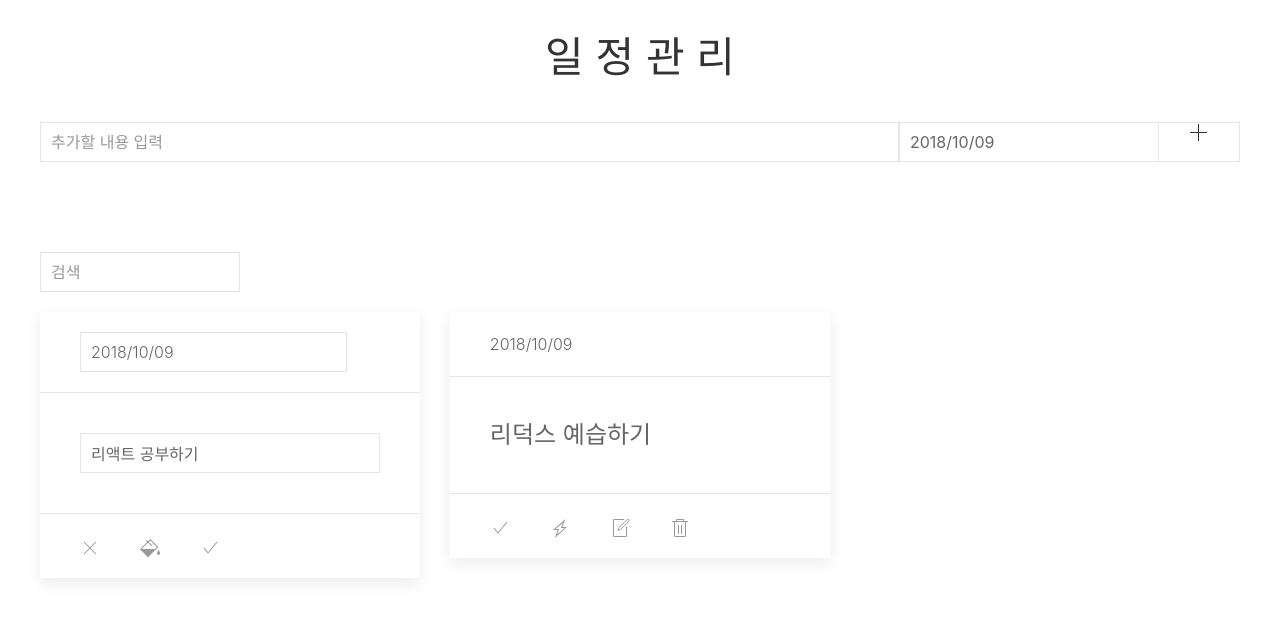
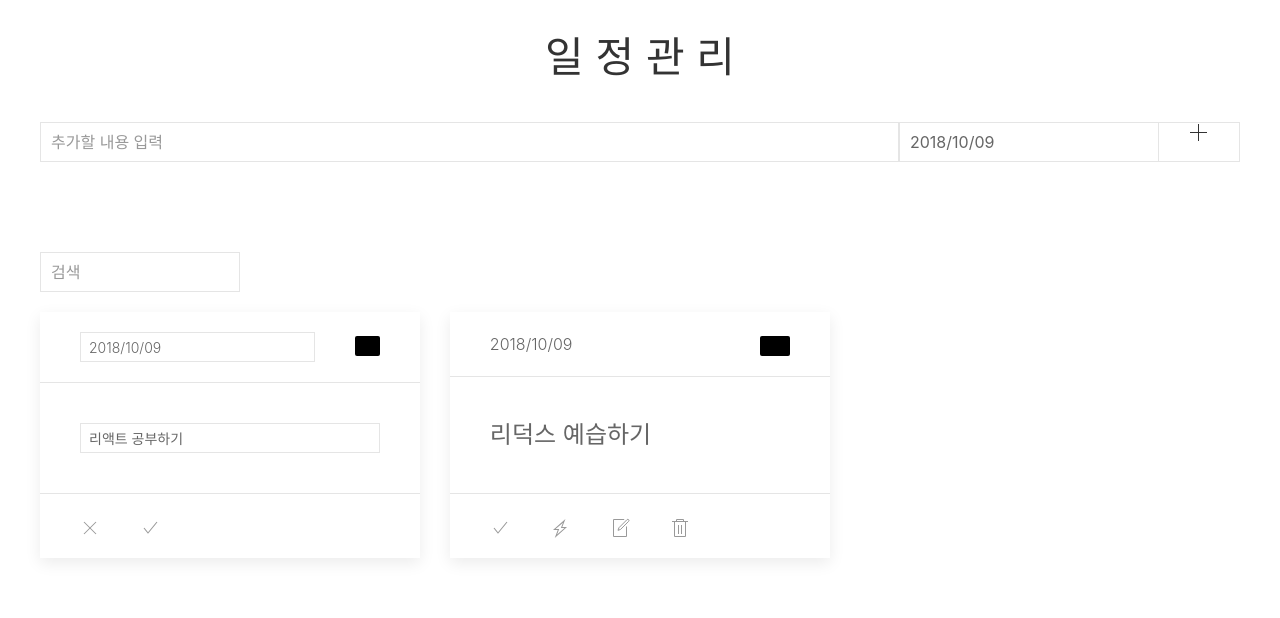
Before and after one commit to leeseonghyun21/todolist-react, a React (Create React App) app: page / in a window 1280 px wide. Both pictures are taken after a click on the button 210 px from the left and 528 px from the top of the page. Shown: the top 618 px of the page. Built offline with nearby package versions, Linux system fonts and the light colour scheme.

Commit message:
categorization by color feature is added

```diff
--- a/src/components/TodoItem.js
+++ b/src/components/TodoItem.js
@@ -1,13 +1,17 @@
 import React, { Component, Fragment } from 'react';
+
 import DatePicker from 'react-datepicker';
+import { CompactPicker } from 'react-color';
 
 import '../styles/TodoItem.scss';
 
 class TodoItem extends Component {
   state = {
+    displayColorPicker: false,
     editing: false,
     text: '',
     date: '',
+    color: '#000'
   }
 
   dateFormat = 'YYYY/MM/DD';
@@ -23,6 +27,25 @@ class TodoItem extends Component {
       date: d
     });
   }
+
+  handleColorChange = (color) => {
+    this.setState({
+      color: color.hex
+    });
+  };
+
+  handleColorClick = () => {
+    this.setState({
+      displayColorPicker: !this.state.displayColorPicker
+    });
+  };
+
+  handleClose = () => {
+    this.setState({
+      displayColorPicker: false
+    });
+  };
+
 
   handleRemove = (e) => {
     this.props.onRemove();
@@ -45,6 +68,10 @@ class TodoItem extends Component {
   handleToggleEdit = () => {
     const{ todo, onUpdate } = this.props;
 
+    this.setState({
+      editing: !this.state.editing
+    });
+
     if(this.state.editing) {
       onUpdate(todo.id, {
         text: this.state.text,
@@ -57,42 +84,65 @@ class TodoItem extends Component {
         date: todo.date
       });
     }
-    this.setState({
-      editing: !this.state.editing
-    });
   }
 
   render() {
-    const { editing } = this.state;
+    const { editing, displayColorPicker } = this.state;
     const { text, date } = this.props.todo;
+    const colorbox ={
+      width: '30px',
+      height: '20px',
+      borderRadius: '2px',
+      background: this.state.color
+    };
 
     return (
       <div>
         <div className="uk-card uk-card-default uk-card-hover">
           <div className="uk-card-header">
+            <div className="uk-grid uk-flex">
               {
                 editing ? (
+                  <Fragment>
                     <DatePicker
-                  className="uk-input"
+                      className="uk-input uk-form-small"
                       selected={this.state.date}
                       onChange={this.handleDateChange}
                       dateFormat="YYYY/MM/DD"
                     />
+                  </Fragment>
                 ) : (
+                  <Fragment>
+                    <div className="uk-width-auto">
                       <p>{date.format('YYYY/MM/DD')}</p>
+                    </div>
+                  </Fragment>
                 )
               }
+              <div className="uk-width-expand uk-text-right">
+                <div style={colorbox} className="uk-inline colorbox" onClick={this.handleColorClick}></div>
+                {
+                  (editing && displayColorPicker) ?
+                    <div className="popover">
+                      <div className="cover"/>
+                      <CompactPicker color={ this.state.color } onChange={this.handleColorChange} onChangeComplete={this.handleClose} />
+                    </div> :
+                    null
+                }
+              </div>
+            </div>
           </div>
           <div className="uk-card-body">
             {
               editing ? (
                 <Fragment>
                   <input
-                    className="uk-input"
+                    className="uk-input uk-form-small"
                     placeholder="수정할 내용"
                     onChange={this.handleTextChange}
                     onKeyPress={this.handlePress}
-                    value={this.state.text}/>
+                    value={this.state.text}
+                  />
                 </Fragment>
               ) : (
                 <p
@@ -107,8 +157,13 @@ class TodoItem extends Component {
             {
               editing ? (
                 <Fragment>
-                  <button className="uk-icon-link uk-margin-medium-right" uk-icon="close" onClick={this.handleToggle}></button>
-                  <button className="uk-icon-link uk-margin-medium-right" uk-icon="paint-bucket" onClick={()=>{alert('기능 준비중입니다.')}}></button>
+                  <button
+                    className="uk-icon-link uk-margin-medium-right"
+                    uk-icon="close"
+                    onClick={() => {this.setState({ editing: !this.state.editing})}}></button>
+                  <div className="uk-inline">
+
+                  </div>
                   <button className="uk-icon-link uk-margin-medium-right" uk-icon="check" onClick={this.handleToggleEdit}></button>
                 </Fragment>
               ) : (
--- a/src/styles/TodoItem.scss
+++ b/src/styles/TodoItem.scss
@@ -6,3 +6,25 @@
 .uk-card {
   font-weight: 300;
 }
+
+.swatch {
+  padding: 5px;
+  background: #fff;
+  border-radius: 1px,;
+  box-shadow: 0 0 0 1px rgba(0,0,0,.1);
+  display: inline-block;
+  cursor: pointer;
+}
+
+.popover {
+  position: absolute;
+  z-index: 100;
+}
+
+.cover {
+  position: fixed;
+  top: 0px;
+  right: 0px;
+  bottom: 0px;
+  left: 0px;
+}
```
Lines whose indentation alone changed are shown as unchanged.
